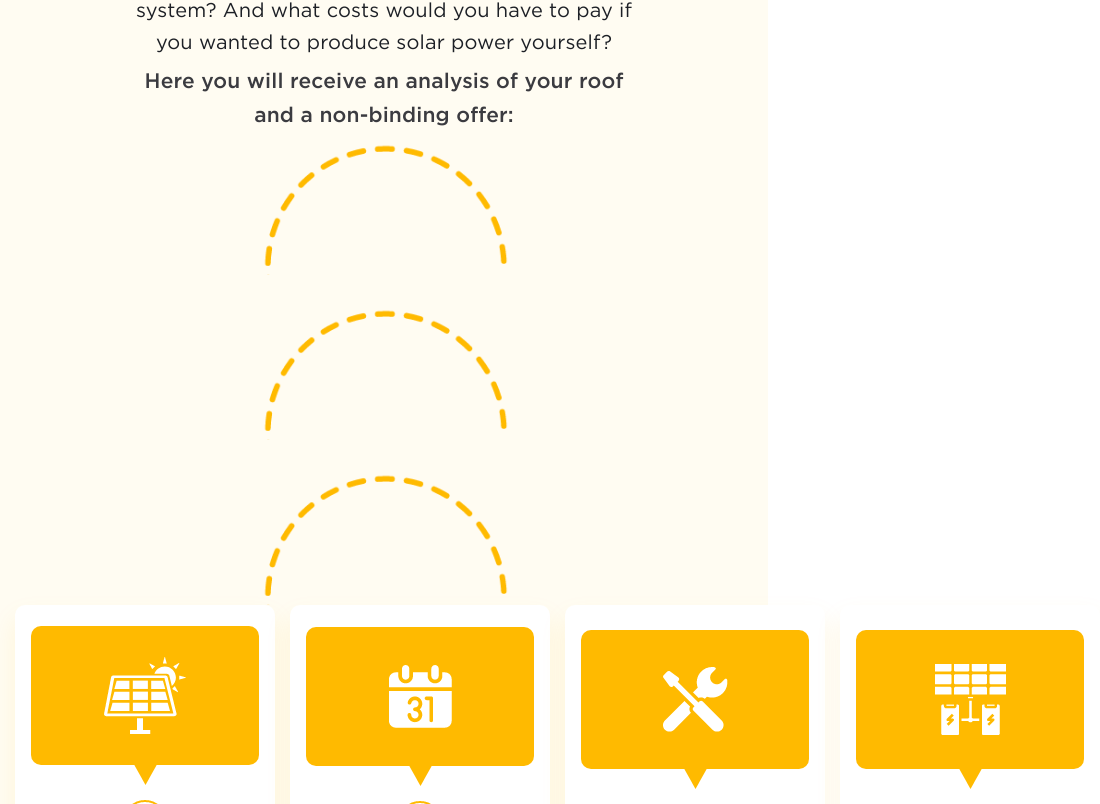
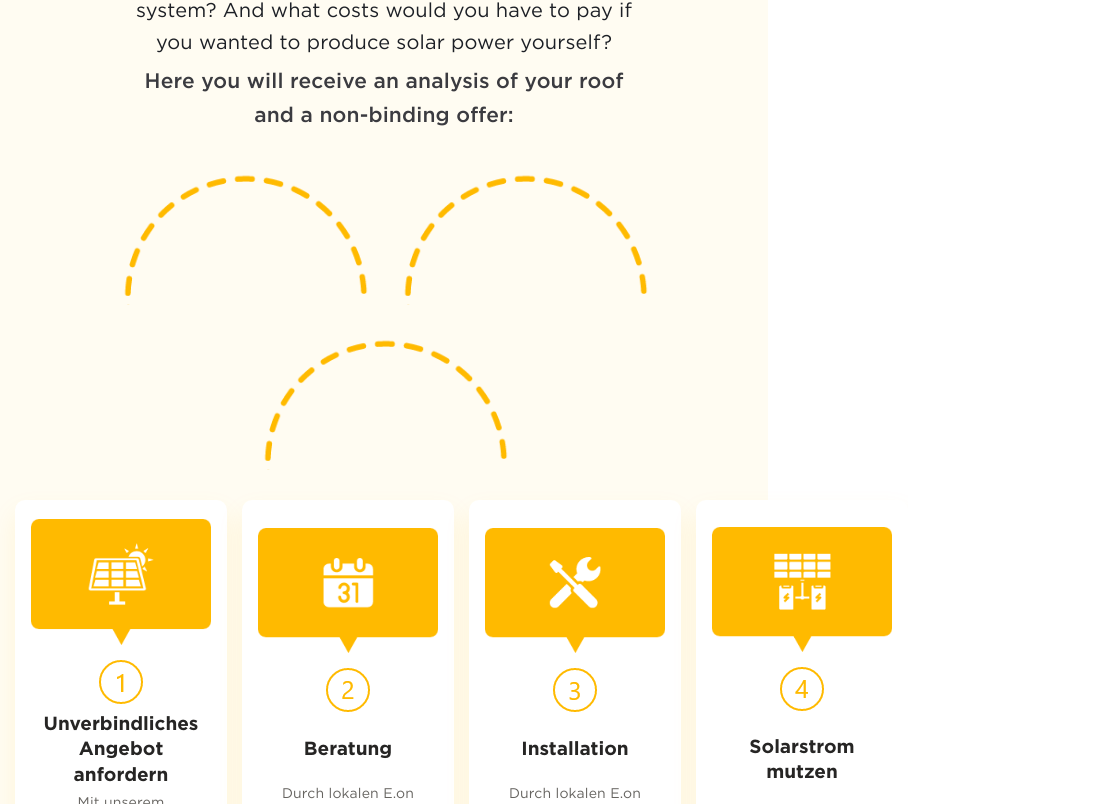
Before and after one commit to Nayeemr45/solar, a React (Create React App) app: page / in a window 768 px wide. Shown: the part 2296-3100 px from the top of the page, 1100 px wide, since content can reach past the window. Built offline with nearby package versions, Linux system fonts and the light colour scheme.

Commit message:
update 1024px

```diff
--- a/src/Assets/Css/Section5.css
+++ b/src/Assets/Css/Section5.css
@@ -286,6 +286,9 @@
   font-size: 14px !important;
   font-family: 'Gotham-Medium' !important;
   text-transform: none !important;
+}
+.content-3-list-div {
+  display: flex;
 }
 @media (min-width: 320px) and (max-width: 767px) {
   .content-3 {
--- a/src/Assets/Css/Section_4.css
+++ b/src/Assets/Css/Section_4.css
@@ -195,7 +195,7 @@
     }
   }
 
-  @media (min-width: 767px) and (max-width: 1025px) {
+  @media (min-width: 767px) and (max-width: 1024px) {
     .sectoin-4-img{
       width: 220px !important;
     }
@@ -204,6 +204,15 @@
       grid-template-columns: 0.25fr 1fr 1fr 1fr 1fr 0.25fr;
       grid-column-gap: 15px !important;
 
+    }
+    .sectoin-4-grid-offer-div{
+      display: grid !important;
+    }
+    .section-4-card-content {
+      min-width: 210px !important;
+    }
+    .section-4-icon-avatar{
+      width: 180px;
     }
     .sectoin-4-grid-5{
       max-width: min-content !important;
@@ -223,7 +232,7 @@
     }
   }
 
-  @media (min-width: 1280px) and (max-width: 1440px) {
+  @media (min-width: 1025px) and (max-width: 1440px) {
     .sectoin-4-img{
       width: 250px !important;
     }
--- a/src/components/Sections/Section4.js
+++ b/src/components/Sections/Section4.js
@@ -64,7 +64,7 @@ const Section4 = () => {
         <Grid item xs></Grid>
       </Grid>
       <div className="offer-div">
-        <Grid container>
+        <Grid container className="sectoin-4-grid-offer-div">
           <Grid item xs={2} sm={2}></Grid>
           <Grid item container xs sm className="sectoin-4-grid-2">
 
```
